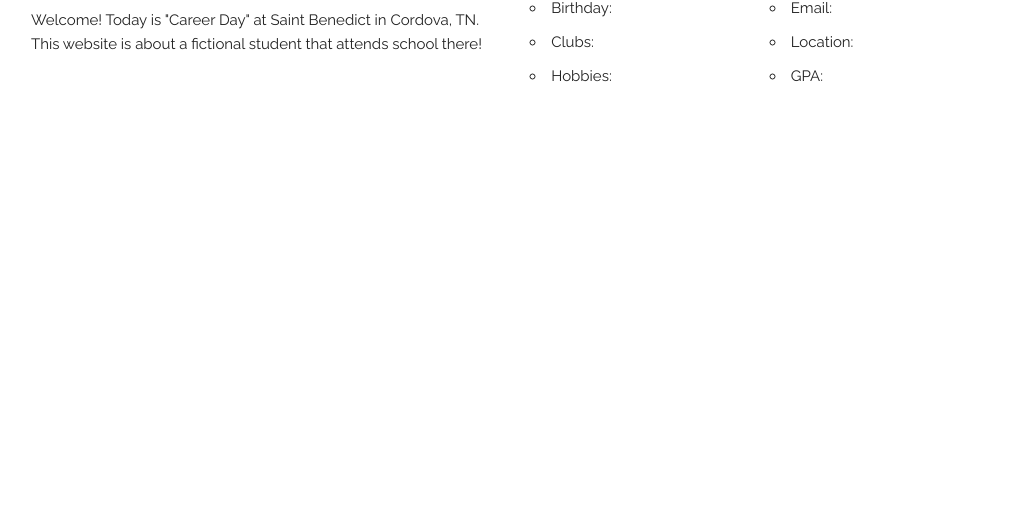
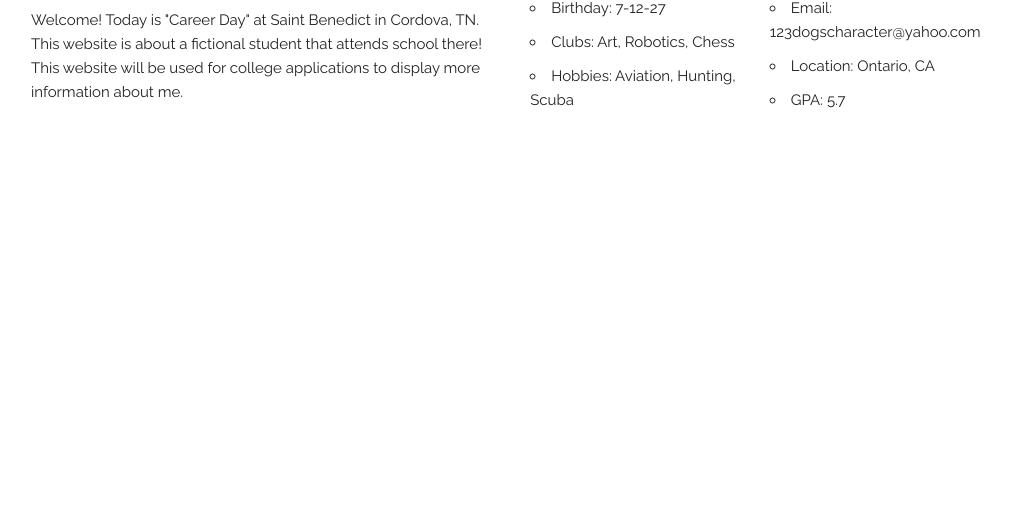
Before and after one commit to Capocaccia/careerDayDemo, a plain HTML site: page index.html in a window 1280 px wide. Shown: the part 293-800 px from the top of the page, without its empty margins (129-1140 px from the left). Drawn offline with Linux system fonts and the light colour scheme.

Commit message:
get ready for takeoff

```diff
--- a/index.html
+++ b/index.html
@@ -14,7 +14,7 @@
     <div class="row">
       <div class="one-half column" style="margin-top: 25%">
         <h4>About Me</h4>
-        <p>Welcome! Today is "Career Day" at Saint Benedict in Cordova, TN. This website is about a fictional student that attends school there!</p>
+        <p>Welcome! Today is "Career Day" at Saint Benedict in Cordova, TN. This website is about a fictional student that attends school there! This website will be used for college applications to display more information about me.</p>
       </div>
       <div class="one-half column" style="margin-top: 25%">
         <div class="row">
@@ -23,13 +23,13 @@
         <div class="row">
           <ul class="column one-half">
             <li>Birthday: <span id="birthday"></span></li>
-            <li>Clubs: <span id="study"></span></li>
-            <li>Hobbies: <span id="interests"></span></li>
+            <li>Clubs: <span id="clubs"></span></li>
+            <li>Hobbies: <span id="hobbies"></span></li>
           </ul>
           <ul class="column one-half">
             <li>Email: <span id="email"></span></li>
             <li>Location: <span id="location"></span></li>
-            <li>GPA: <span id="test"></span></li>
+            <li>GPA: <span id="gpa"></span></li>
           </ul>
         </div>
       </div>
--- a/index.js
+++ b/index.js
@@ -0,0 +1,12 @@
+const student = {
+  birthday: "7-12-27",
+  clubs: "Art, Robotics, Chess",
+  hobbies: "Aviation, Hunting, Scuba",
+  email: "123dogscharacter@yahoo.com",
+  location: "Ontario, CA",
+  gpa: "5.7",
+};
+
+Object.keys(student).forEach(
+  (key) => (document.querySelector(`#${key}`).textContent = student[key])
+);
```
